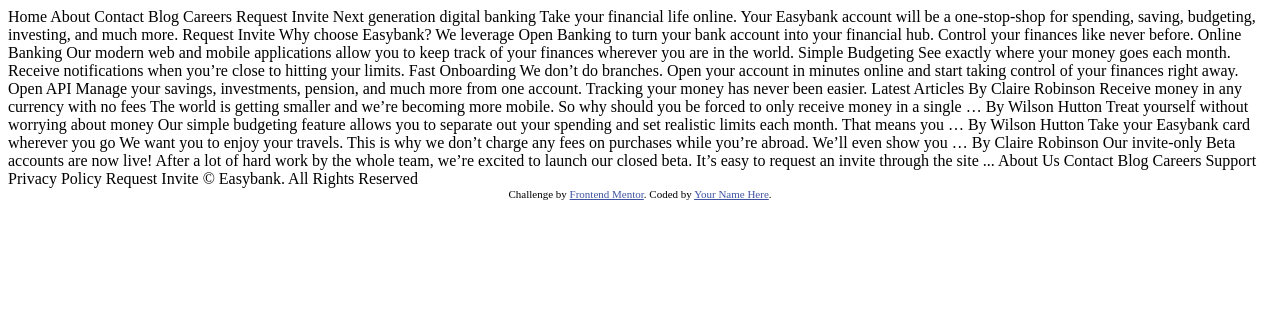
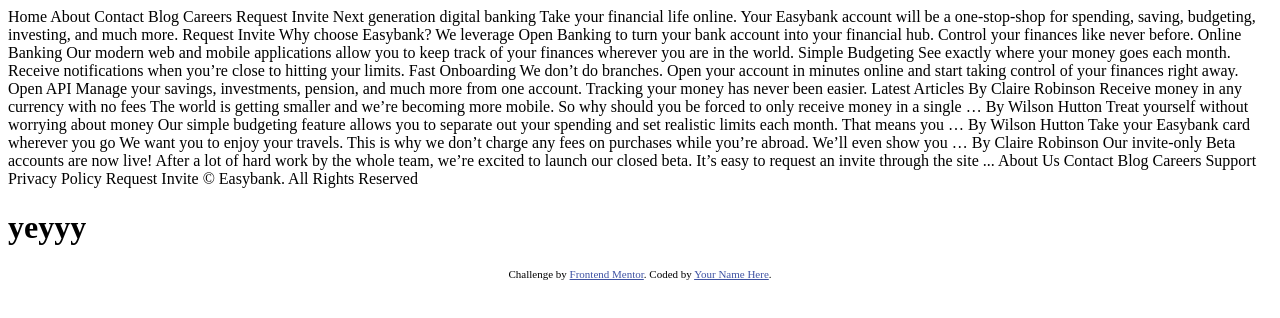
Before and after one commit to Kittelsaa/easybankingg, a plain HTML site: page index.html in a window 1280 px wide. Drawn offline with Linux system fonts and the light colour scheme.

Commit message:
added h1

```diff
--- a/index.html
+++ b/index.html
@@ -92,6 +92,7 @@
   Request Invite
 
   © Easybank. All Rights Reserved
+  <h1>yeyyy</h1>
 
   <div class="attribution">
     Challenge by <a href="https://www.frontendmentor.io?ref=challenge" target="_blank">Frontend Mentor</a>.
```
